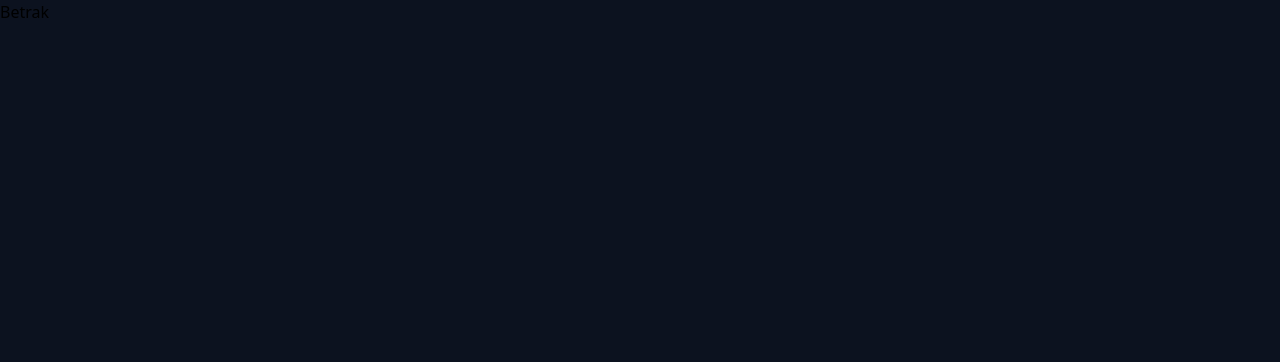
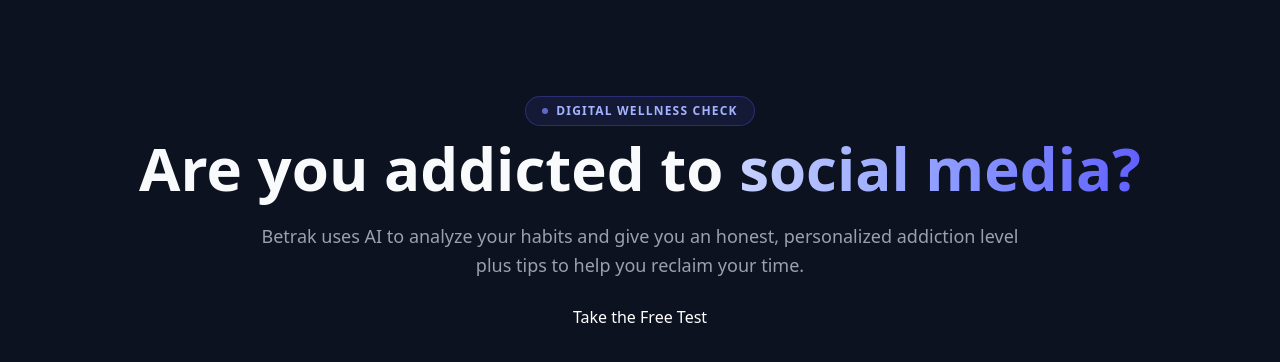
Before and after one commit to tahmid-khan-hub/Betrak, a Next.js app in the folder betrak-frontend/: page / in a window 1280 px wide. Shown: the top 362 px of the page. Built offline with nearby package versions, Linux system fonts and the light colour scheme.

Commit message:
Update the root page and style the banner section

```diff
--- a/betrak-frontend/src/app/HomeComponents/Banner/Banner.tsx
+++ b/betrak-frontend/src/app/HomeComponents/Banner/Banner.tsx
@@ -1,10 +1,32 @@
+import Link from "next/link";
 
 const Banner = () => {
-    return (
-        <div>
+  return (
+    <div className="flex flex-col items-center justify-center overflow-hidden text-center py-24">
+      {/* Badge */}
+      <div className="flex items-center gap-2 rounded-full border border-indigo-500/30 bg-indigo-500/10 px-4 py-1.5 mb-3">
+        <span className="h-1.5 w-1.5 animate-pulse rounded-full bg-indigo-400" />
+        <span className="text-xs font-bold uppercase tracking-widest text-indigo-300">
+          Digital Wellness Check
+        </span>
+      </div>
 
-        </div>
-    );
+      {/* Heading */}
+      <h1 className="font-jakarta text-5xl font-extrabold text-gray-50 md:text-6xl">
+        Are you addicted to{" "}
+        <span className="bg-linear-to-r from-indigo-200 to-indigo-500 bg-clip-text text-transparent">
+          social media?
+        </span>
+      </h1>
+
+      <p className="my-6 max-w-3xl mx-auto text-lg leading-relaxed text-gray-400">
+        Betrak uses AI to analyze your habits and give you an honest,
+        personalized addiction level plus tips to help you reclaim your time.
+      </p>
+
+      <Link href={"/"}><button className="text-white">Take the Free Test</button></Link>
+    </div>
+  );
 };
 
 export default Banner;
--- a/betrak-frontend/src/app/page.tsx
+++ b/betrak-frontend/src/app/page.tsx
@@ -1,8 +1,10 @@
 "use client"
+import Banner from "./HomeComponents/Banner/Banner";
+
 export default function Home() {
   return (
-    <div>
-      Betrak
+    <div className="max-w-325 mx-auto px-2">
+      <Banner />
     </div>
   );
 }
```
